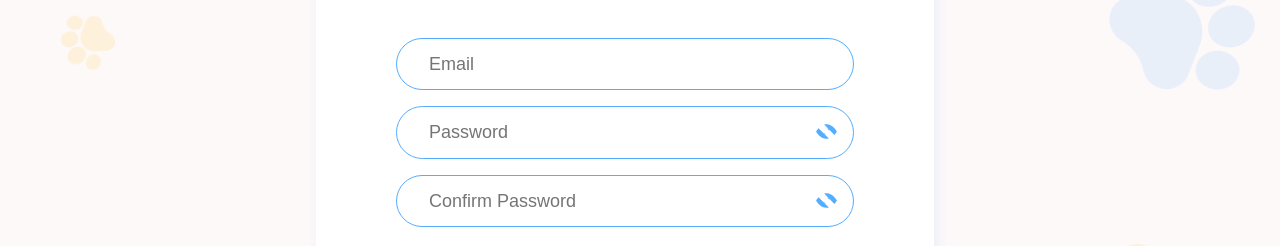
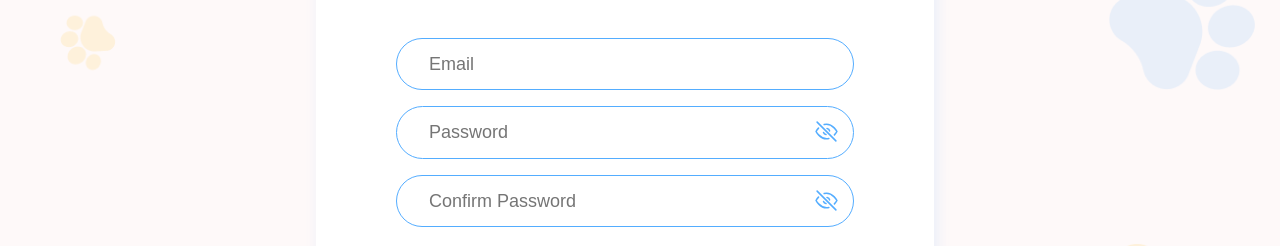
Before and after one commit to TetianaZinchenko/final-project-yourpet-frontend, a React (Create React App) app: page /final-project-yourpet-frontend/register in a window 1280 px wide. Shown: the part 280-526 px from the top of the page. Built offline with nearby package versions, Linux system fonts and the light colour scheme.

Commit message:
fix some bugs

```diff
--- a/src/components/LoginForm/LoginForm.jsx
+++ b/src/components/LoginForm/LoginForm.jsx
@@ -33,7 +33,7 @@
       .min(6, 'Too short min 6 characters')
       .max(16, 'Too long max 16 characters')
       .matches(
-        /^(?=.*[a-z])(?=.*[A-Z])(?=.*\d)[a-zA-Z\d]{7,}$/,
+        /^(?=.*[a-z])(?=.*[A-Z])(?=.*\d)[a-zA-Z\d]{6,}$/,
         'Password should be min 6 characters, 1 uppercase, 1 lowercase, 1 number'
       )
       .trim(),
@@ -84,8 +84,8 @@
                 <ClearInput>
                   {' '}
                   {touched.email &&
-                    (!errors.email ? <svg style={{ fill: '#00C3AD' }}><use href={icons +'#icon-check'}></use></svg>
-                     :  <svg style={{ fill: '#F43F5E' }} onClick={clearInput}><use href={icons +'#icon-cross-small'}></use></svg>
+                    (!errors.email ? <svg style={{ fill: 'white', stroke: '#00C3AD' }}><use href={icons +'#icon-check'}></use></svg>
+                     :  <svg style={{ fill: 'white', stroke: '#F43F5E' }} onClick={clearInput}><use href={icons +'#icon-cross-small'}></use></svg>
                     )}
                 </ClearInput>
               </div>
--- a/src/components/LoginForm/LoginForm.styled.js
+++ b/src/components/LoginForm/LoginForm.styled.js
@@ -1,4 +1,5 @@
 import styled from '@emotion/styled';
+import { NavLink } from 'react-router-dom';
 import { Form, Field } from 'formik';
 import {
   desc1x,
@@ -118,7 +119,8 @@
   height: 25px;
   right: 15px;
   top: 13px;
-  fill: ${props =>
+  fill:white;
+  stroke: ${props =>
     props.error
       ? props.theme.colors.red
       : props.valid
@@ -251,11 +253,9 @@
     width: inherit;
     height: inherit;
   }
-  //&.isValid{
-  //  display: none;
-  //}
+
 `;
-export const StyledLink = styled.a`
+export const StyledLink = styled(NavLink)`
   color: #54adff;
   text-decoration: none;
   :hover,
--- a/src/components/RegisterForm/RegisterForm.jsx
+++ b/src/components/RegisterForm/RegisterForm.jsx
@@ -26,7 +26,7 @@
     .min(6, 'Too short min 6 characters')
     .max(16, 'Too long max 16 characters')
     .matches(
-      /^(?=.*[a-z])(?=.*[A-Z])(?=.*\d)[a-zA-Z\d]{7,}$/,
+      /^(?=.*[a-z])(?=.*[A-Z])(?=.*\d)[a-zA-Z\d]{6,}$/,
       'Password should be min 6 characters, 1 uppercase, 1 lowercase, 1 number'
     )
     .required('Password is required')
@@ -91,8 +91,8 @@
               ) : (
                 <AppBox>Email is correct</AppBox>
               ))}
-              <ClearInput > {touched.email && (!errors.email ? <svg style={{ fill: '#00C3AD' }}><use href={icons +'#icon-check'}></use></svg>
-                :  <svg style={{ fill: '#F43F5E' }} onClick={clearInput}><use href={icons +'#icon-cross-small'}></use></svg>
+              <ClearInput > {touched.email && (!errors.email ? <svg style={{fill: 'white', stroke: '#00C3AD' }}><use href={icons +'#icon-check'}></use></svg>
+                :  <svg style={{ fill: 'white', stroke: '#F43F5E' }} onClick={clearInput}><use href={icons +'#icon-cross-small'}></use></svg>
                 )}</ClearInput>
             </div>
             <div>
--- a/src/redux/auth/authOperations.jsx
+++ b/src/redux/auth/authOperations.jsx
@@ -2,7 +2,7 @@
 import { toast } from 'react-toastify';
 import axios from 'axios';
 
-axios.defaults.baseURL = 'http://localhost:3000/api/users';
+axios.defaults.baseURL = 'https://final-project-yourpe-backend.onrened.com/';
 
 const setAuthHeader = token => {
 
@@ -31,7 +31,7 @@
 
 
 export const signUp = createAsyncThunk(
-  'auth/register',
+  'auth/signUp',
   async (credentials, thunkAPI) => {
     try {
       const { data } = await axios.post('/users/register', credentials);
@@ -119,7 +119,7 @@
   '/auth/updateUser',
   async (updatedData, thunkAPI) => {
     try {
-      const { data } = await axios.patch('/users/update', updatedData);
+      const { data } = await axios.put('/users/update', updatedData);
       return data;
     } catch (error) {
       return thunkAPI.rejectWithValue(error.message);
```
